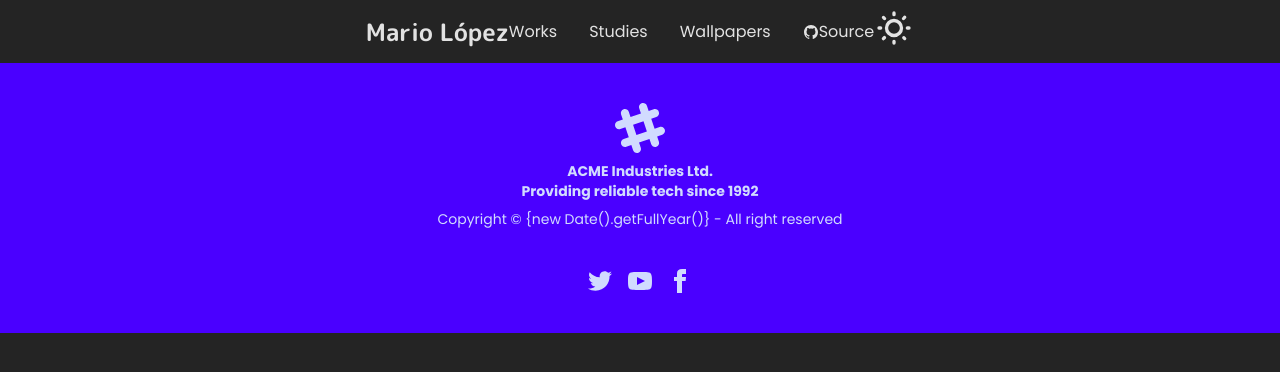
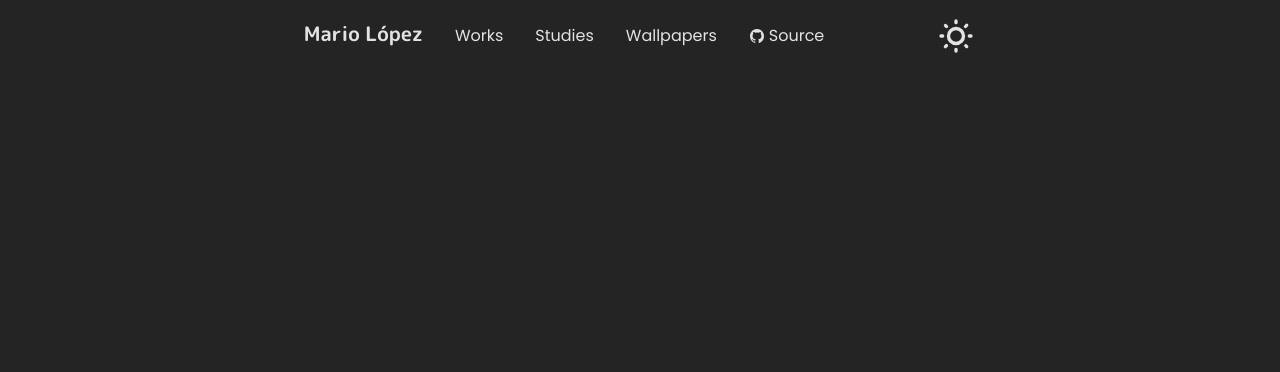
Before and after one commit to mariorous/portfolio-with-vue-tailwind, a Vue app: page / in a window 1280 px wide. Shown: the top 372 px of the page. Built offline with nearby package versions, Linux system fonts and the light colour scheme.

Commit message:
Changes in header component

```diff
--- a/src/App.vue
+++ b/src/App.vue
@@ -15,7 +15,7 @@ import Footer from './components/Footer.vue'
     </a>
   </div>
   <HelloWorld msg="Vite + Vue" /> -->
-  <Footer />
+  <!-- <Footer /> -->
 </template>
 
 <style scoped>
--- a/src/components/Header.vue
+++ b/src/components/Header.vue
@@ -5,17 +5,17 @@ import GitHubIcon from './icons/GitHubIcon.vue'
 
 <template>
     <header class="flex p-2 justify-center">
-        <nav class="flex justify-center">
+        <nav class="flex justify-center gap-8 mt-2">
             <div class="flex items-center">
-                <h1 class="text-2xl font-bold font-mplus">Mario López</h1>
+                <h1 class="text-xl font-bold font-mplus pb-1.5">Mario López</h1>
             </div>
             <div class="flex justify-between items-center gap-8">
                 <a href="">Works</a>
                 <a href="">Studies</a>
                 <a href="">Wallpapers</a>
-                <a href="" class="flex items-center"><GitHubIcon/>Source</a>
+                <a href="https://github.com/mariorous/portfolio-with-vue-tailwind" target="_blank" class="flex items-center gap-1"><GitHubIcon/>Source</a>
             </div>
-            <div>
+            <div class="flex ml-20 items-center">
                 <DarkModeIcon />
             </div>
         </nav>
```
